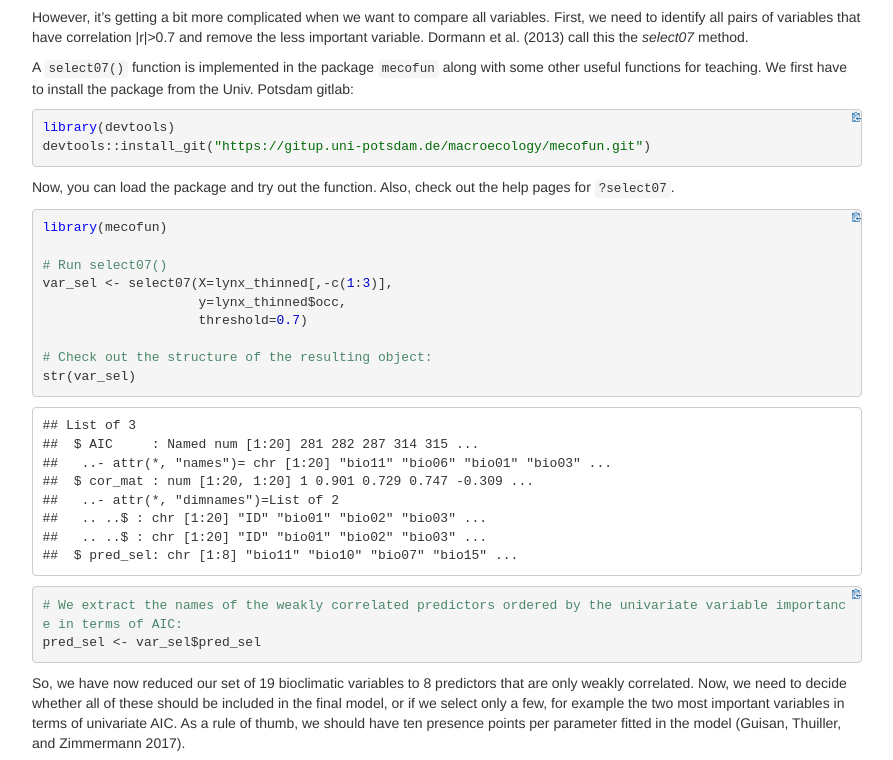
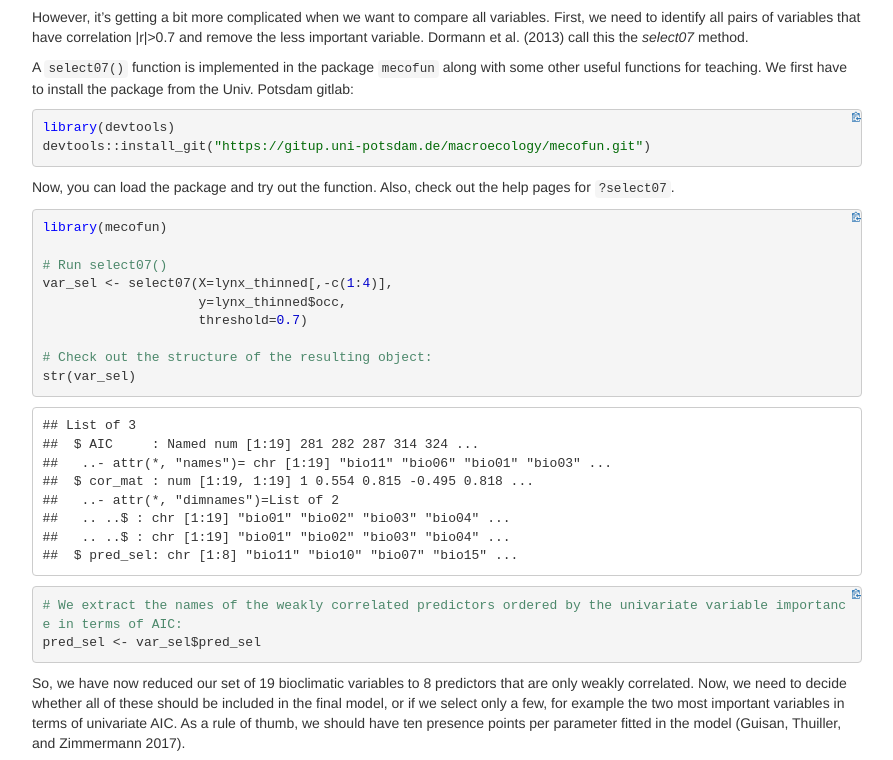
Before and after one commit to damariszurell/CLEWS-EDB, a plain HTML site: page 4_SDM_intro.html in a window 1280 px wide. Shown: the part 9621-10381 px from the top of the page, without its empty margins (338-1231 px from the left). Drawn offline with nearby package versions, Linux system fonts and the light colour scheme; some packages are replaced by stand-ins of ours.

Commit message:
minor update

```diff
--- a/4_SDM_intro.html
+++ b/4_SDM_intro.html
@@ -923,7 +923,7 @@ correlations below |r|&lt;0.7 are considered unproblematic (or below
 # We first estimate a correlation matrix from the predictors.
 # We use Spearman rank correlation coefficient, as we do not know
 # whether all variables are normally distributed.
-cor_mat &lt;- cor(lynx_thinned[,-c(1:3)], method=&#39;spearman&#39;)
+cor_mat &lt;- cor(lynx_thinned[,-c(1:4)], method=&#39;spearman&#39;)
 
 # We can visualise this correlation matrix. For better visibility,
 # we plot the correlation coefficients as percentages.
@@ -962,19 +962,19 @@ out the help pages for <code>?select07</code>.</p>
 <pre class="r"><code>library(mecofun)
 
 # Run select07()
-var_sel &lt;- select07(X=lynx_thinned[,-c(1:3)],
+var_sel &lt;- select07(X=lynx_thinned[,-c(1:4)],
                     y=lynx_thinned$occ,
                     threshold=0.7)
 
 # Check out the structure of the resulting object:
 str(var_sel)</code></pre>
 <pre><code>## List of 3
-##  $ AIC     : Named num [1:20] 281 282 287 314 315 ...
-##   ..- attr(*, &quot;names&quot;)= chr [1:20] &quot;bio11&quot; &quot;bio06&quot; &quot;bio01&quot; &quot;bio03&quot; ...
-##  $ cor_mat : num [1:20, 1:20] 1 0.901 0.729 0.747 -0.309 ...
+##  $ AIC     : Named num [1:19] 281 282 287 314 324 ...
+##   ..- attr(*, &quot;names&quot;)= chr [1:19] &quot;bio11&quot; &quot;bio06&quot; &quot;bio01&quot; &quot;bio03&quot; ...
+##  $ cor_mat : num [1:19, 1:19] 1 0.554 0.815 -0.495 0.818 ...
 ##   ..- attr(*, &quot;dimnames&quot;)=List of 2
-##   .. ..$ : chr [1:20] &quot;ID&quot; &quot;bio01&quot; &quot;bio02&quot; &quot;bio03&quot; ...
-##   .. ..$ : chr [1:20] &quot;ID&quot; &quot;bio01&quot; &quot;bio02&quot; &quot;bio03&quot; ...
+##   .. ..$ : chr [1:19] &quot;bio01&quot; &quot;bio02&quot; &quot;bio03&quot; &quot;bio04&quot; ...
+##   .. ..$ : chr [1:19] &quot;bio01&quot; &quot;bio02&quot; &quot;bio03&quot; &quot;bio04&quot; ...
 ##  $ pred_sel: chr [1:8] &quot;bio11&quot; &quot;bio10&quot; &quot;bio07&quot; &quot;bio15&quot; ...</code></pre>
 <pre class="r"><code># We extract the names of the weakly correlated predictors ordered by the univariate variable importance in terms of AIC:
 pred_sel &lt;- var_sel$pred_sel</code></pre>
```
Also changed, not shown: 4_SDM_intro_files/figure-html/unnamed-chunk-8-1.png.
